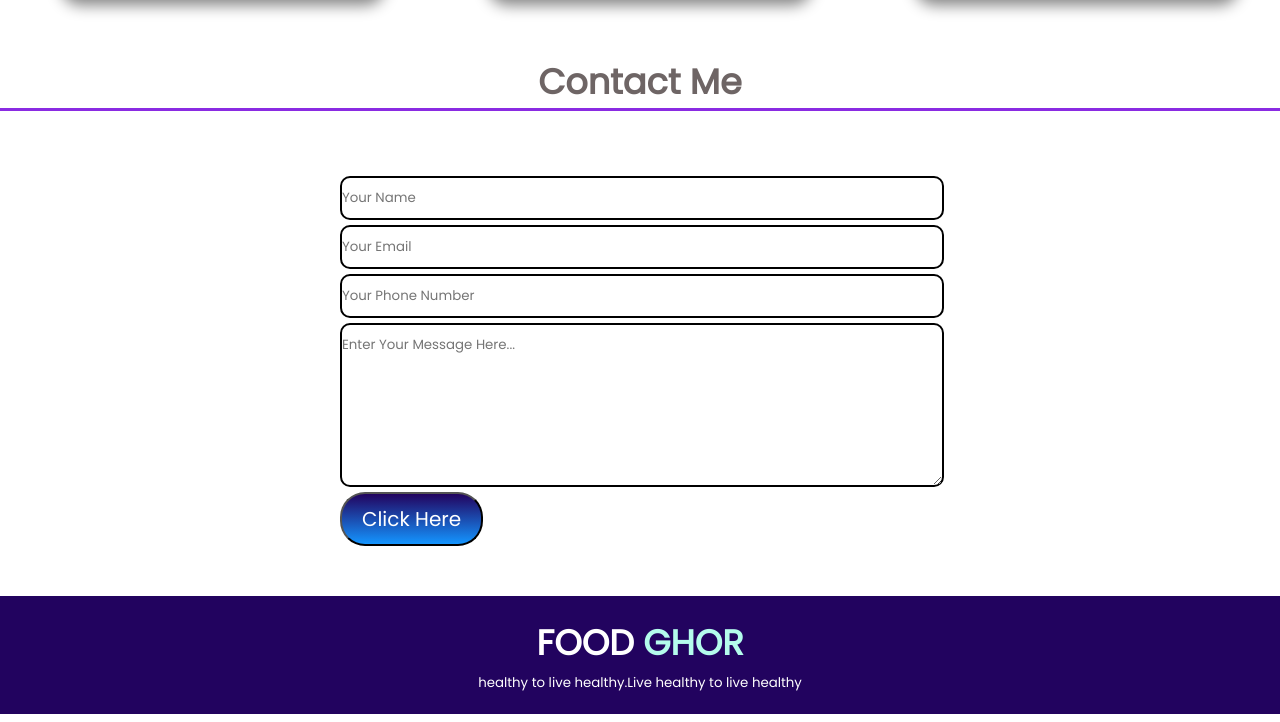
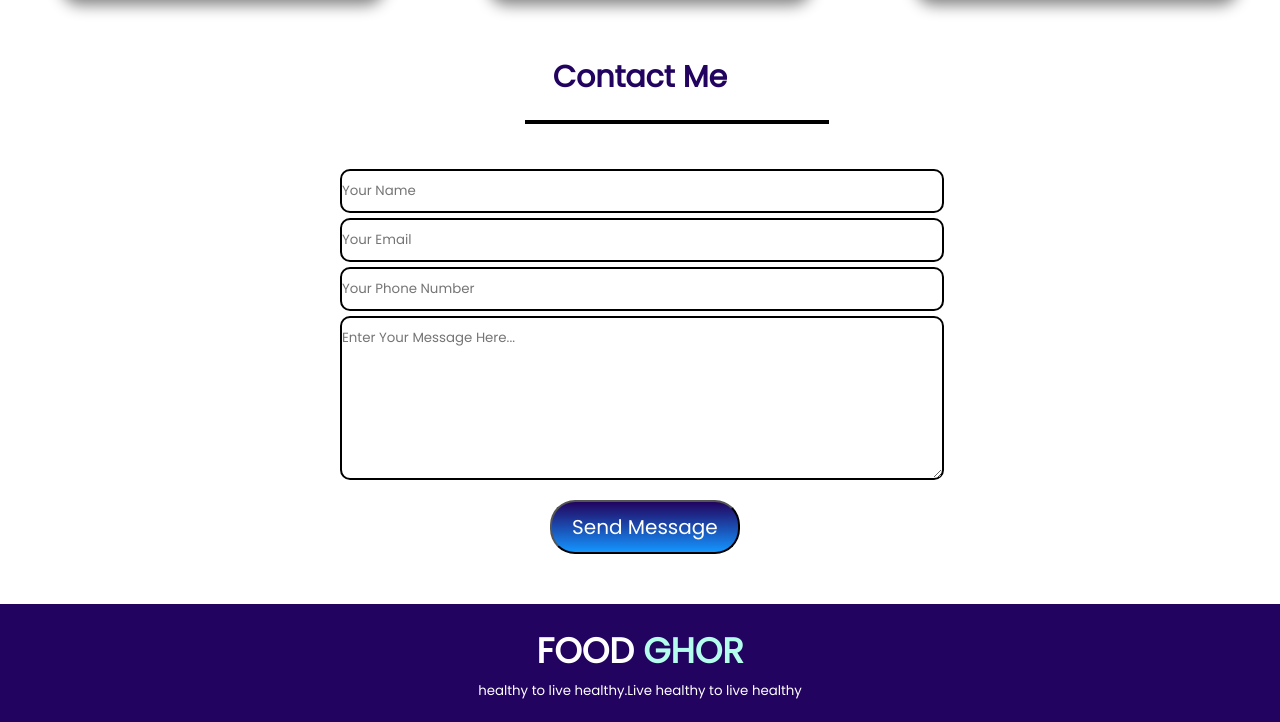
Before and after one commit to mahedi-bubt/food-blog, a plain HTML site: page index.html in a window 1280 px wide. Shown: the part 1887-2609 px from the top of the page. Drawn offline with Linux system fonts and the light colour scheme.

Commit message:
contactform and color changes

```diff
--- a/index.html
+++ b/index.html
@@ -97,13 +97,14 @@
     </section>
 
     <section class="contact-me" id="contact">
-        <h1>Contact Me</h1>
+        <h1 class="my-recipies">Contact Me</h1>
+        <div class="border"></div>
         <form action="" class="contact-form">
             <input type="text" placeholder="Your Name">
             <input type="email" placeholder="Your Email">
             <input type="text" placeholder="Your Phone Number">
             <textarea name="" id="" cols="98" rows="7" placeholder="Enter Your Message Here..."></textarea>
-            <button>Click Here</button>
+            <button>Send Message</button>
         </form>
     </section>
 
--- a/style.css
+++ b/style.css
@@ -18,7 +18,8 @@ h1{
 }
 h2{
     font-size: 30px;
-    color: gray;
+    color: rgb(34, 3, 95);;
+    font-weight: 900;
 }
 nav{
     height: 60px;
@@ -107,8 +108,9 @@ nav{
 }
 .my-recipies{
     font-size: 30px;
-    color: gray;
+    color: rgb(34, 3, 95);
     margin-top: 40px;
+    font-weight: 900;
 }
 .recipies-item{
     width: 25%;
@@ -123,8 +125,13 @@ nav{
 .contact-me h1{
     text-align: center;
     margin-top: 55px;
-    margin-bottom: 60px;
-    border-bottom: 3px solid blueviolet;;
+    margin-bottom: 20px;
+}
+.border{
+    border: 2px solid black;
+    margin-bottom: 40px;
+    width: 300px;
+    margin-left: 525px;
 }
 
 .contact-form{
@@ -147,6 +154,9 @@ button{
     font-size: 20px;
     border-radius: 25px;
     color: white;
+    cursor: pointer;
+    margin-left: 210px;
+    margin-top: 15px;
 }
 
 footer{
```
Also changed, not shown: Assaingment-file.txt (added).
